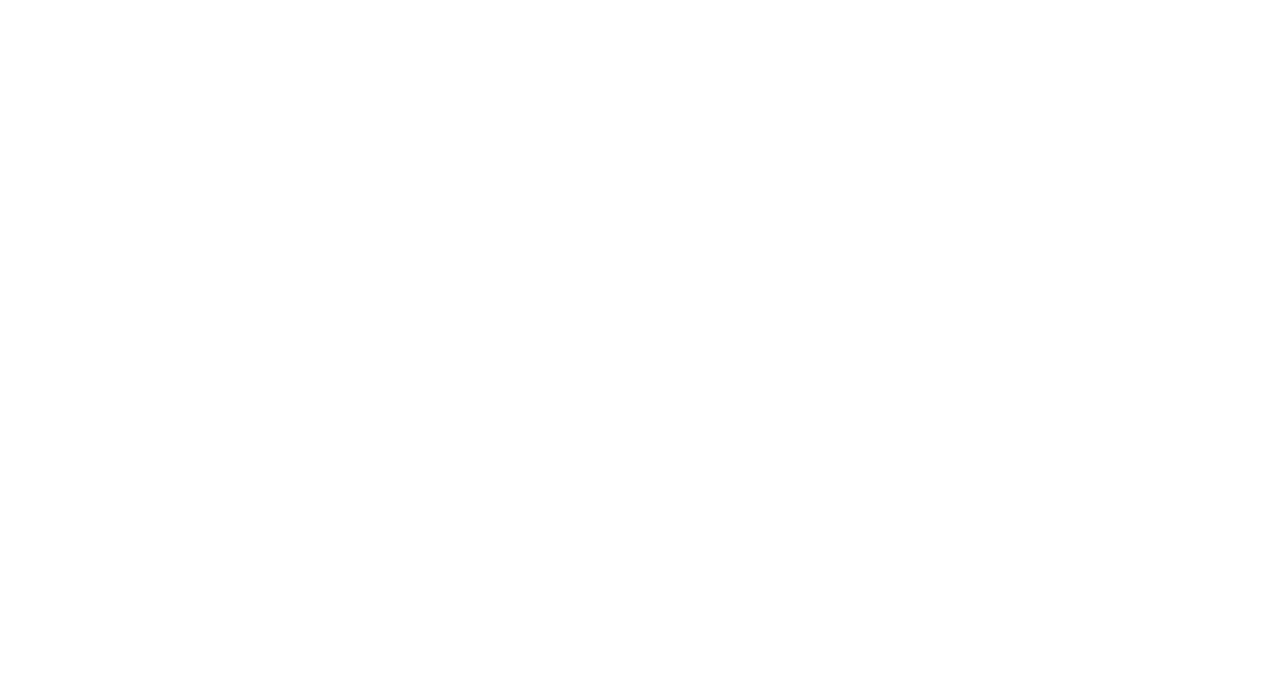
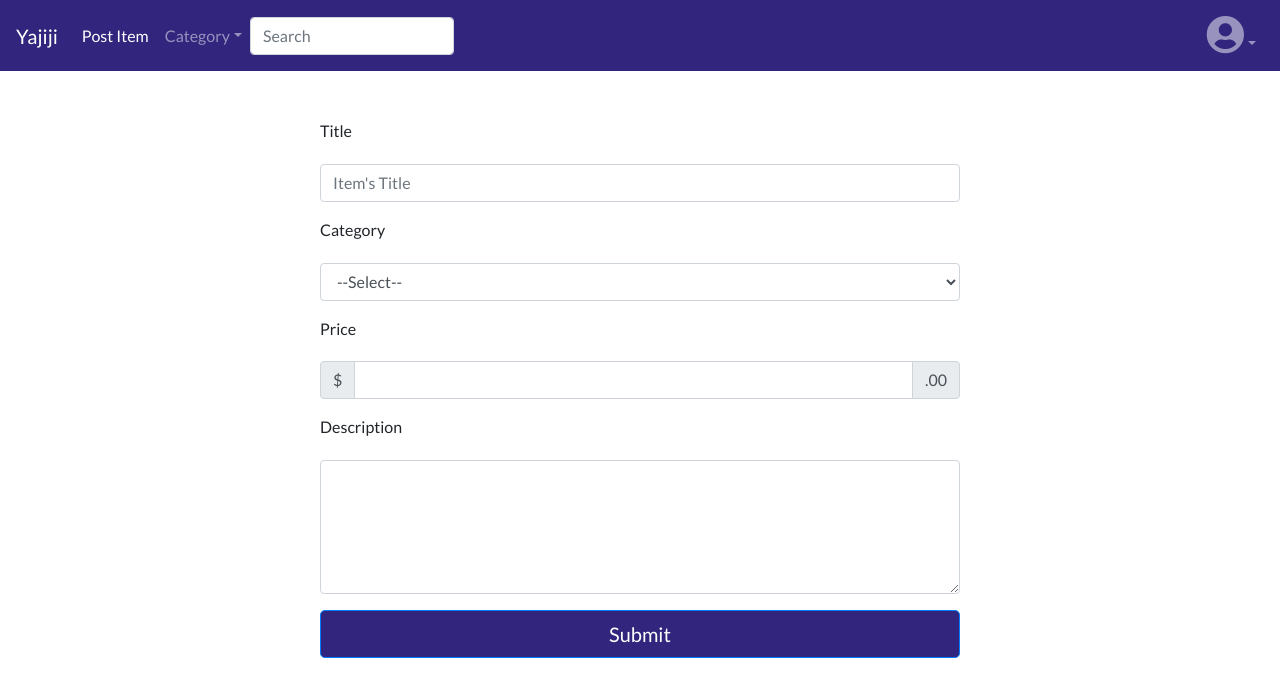
Before and after one commit to ykurata/shop-app, a React (Create React App) app in the folder client/: page /update/1 in a window 1280 px wide. Shown: the top 696 px of the page. Built offline with nearby package versions, Linux system fonts and the light colour scheme; no server answers; sample sign-in values are in the browser's storage.

Commit message:
add Update post component

```diff
--- a/client/src/App.js
+++ b/client/src/App.js
@@ -6,6 +6,7 @@ import Signup from "./components/Signup";
 import List from "./components/List";
 import Detail from "./components/Detail";
 import Form from "./components/Form";
+import Update from "./components/Update";
 import Avatar from "./components/Avatar";
 import Photo from "./components/Photo";
 import PrivateRoute from "./components/PrivateRoute";
@@ -15,6 +16,7 @@ function App() {
     <BrowserRouter>
       <Switch>
         <PrivateRoute path="/create" component={Form} />
+        <PrivateRoute path="/update/:id" component={Update} />
         <PrivateRoute path="/profile-image" component={Avatar} />
         <PrivateRoute path="/image/:id" component={Photo} />
         <Route exact path="/" component={List} />
--- a/client/src/components/Detail.js
+++ b/client/src/components/Detail.js
@@ -90,7 +90,7 @@ class Detail extends Component {
                     )}
                   </div>
                   {parseInt(this.state.userId) === parseInt(this.state.itemUserId) ? (
-                    <button className="btn btn-primary mt-3 ml-1 mb-2">Add Image</button>
+                    <a href={`/image/${item.id}`} class="btn btn-primary mt-3 ml-1 mb-2" role="button">Add Image</a>
                   ) : (
                     null
                   )}
--- /dev/null
+++ b/client/src/components/Update.js
@@ -0,0 +1,111 @@
+import React, { Component } from 'react';
+import axios from 'axios';
+import { ToastContainer, toast } from 'react-toastify';
+import 'react-toastify/dist/ReactToastify.css';
+
+import Navbar from "./Navbar";
+
+class Update extends Component {
+  constructor(props) {
+    super(props);
+    this.state = {
+      name: "",
+      category: "",
+      price: "",
+      description: "",
+      errors: [],
+      token: localStorage.getItem("jwtToken"),
+    };
+  };
+
+  onChange = e => {
+    this.setState({ [e.target.name]: e.target.value });
+  }
+
+  onSubmit = e => {
+    e.preventDefault();
+
+    const newItem = {
+      name: this.state.name,
+      category: this.state.category,
+      price: this.state.price,
+      description: this.state.description
+    }
+
+    axios.post("/item", newItem, { headers: { Authorization: `Bearer ${this.state.token}`}})
+      .then(res => {
+        console.log(res.data);
+        window.location = `/image/${res.data.id}`;
+        toast("Successfully Submitted!", {
+          position: toast.POSITION.TOP_RIGHT,
+          autoClose: 2000,
+        });
+      })
+      .catch(err => {
+        this.setState({
+          errors: err.response.data
+        });
+      });
+  }
+
+  render() {
+    return (
+      <div>
+        <Navbar></Navbar>
+
+        <div className="form">
+          <form onSubmit={this.onSubmit}>
+            <div className="form-group">
+              <label>Title</label>
+              {this.state.errors ?
+                <p className="error">{this.state.errors.name}</p>
+              : null}
+              <input type="text" onChange={this.onChange} className="form-control" name="name" id="name" placeholder="Item's Title"/>
+            </div>
+            <div className="form-group">
+              <label>Category</label>
+              {this.state.errors ?
+                <p className="error">{this.state.errors.category}</p>
+              : null}
+              <select className="form-control" id="category" name="category" onChange={this.onChange}>
+                <option>--Select--</option>
+                <option>Phone/Laptop</option>
+                <option>Clothing</option>
+                <option>Books</option>
+                <option>Furniture</option>
+                <option>Music</option>
+                <option>Camera</option>
+              </select>
+            </div>
+            <div className="form-group">
+              <label>Price</label>
+              {this.state.errors ?
+                <p className="error">{this.state.errors.price}</p>
+              : null}
+              <div className="input-group mb-3">
+                <div className="input-group-prepend">
+                  <span className="input-group-text">$</span>
+                </div>
+                <input type="number" name="price" onChange={this.onChange} className="form-control" aria-label="Amount (to the nearest dollar)" />
+                <div className="input-group-append">
+                  <span className="input-group-text">.00</span>
+                </div>
+              </div>
+            </div>
+            <div className="form-group">
+              <label>Description</label>
+              {this.state.errors ?
+                <p className="error">{this.state.errors.description}</p>
+              : null}
+              <textarea className="form-control"  onChange={this.onChange} id="description" name="description" rows="5"></textarea>
+            </div>
+            <ToastContainer autoClose={2000} />
+            <button type="submit" className="btn btn-primary btn-lg btn-block">Submit</button>
+          </form>
+        </div>
+      </div>
+    );
+  }
+}
+
+export default Update;
```
